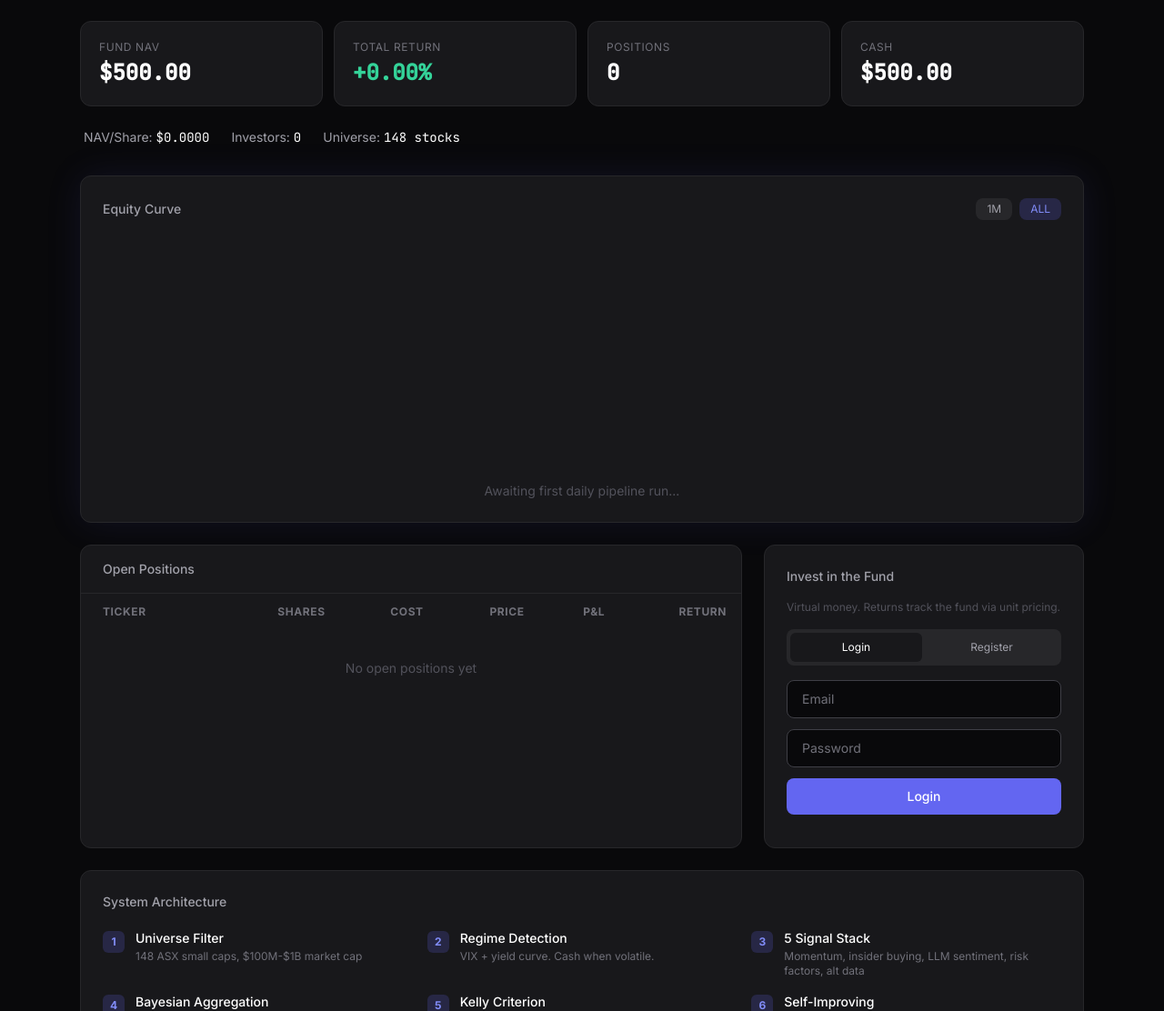
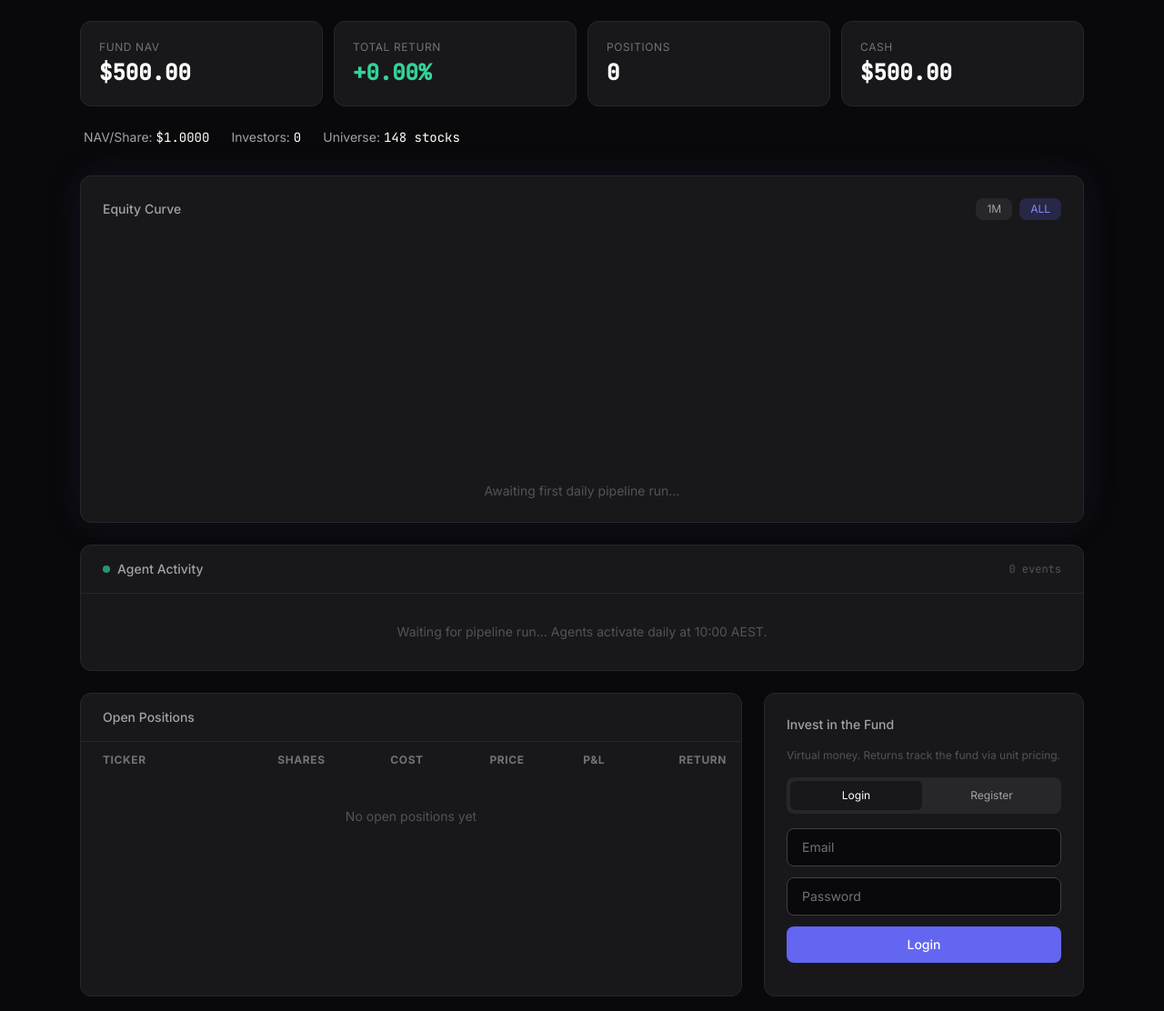
Before and after one commit to Sid00721/claude-portfolio, a FastAPI app: page / in a window 1280 px wide. Shown: the part 57-1169 px from the top of the page at 91% size. Run offline with FastAPI, Linux system fonts and the light colour scheme; data comes from the database, SQL or seed files in the repository; data that the repository does not hold is empty; a map, chart or similar area stays blank; some libraries are stand-ins or nearby versions.

Commit message:
Add live activity feed showing agent thinking
- Activity feed on dashboard shows real-time system actions
- Pipeline logs every step: scanning, regime detection, signals, trades
- Polling every 10s for live updates
- Auto-init fund state tables on deploy (fixes 500 errors)
- Icons + color coding by severity (info/success/warning/alert)

Co-Authored-By: Claude Opus 4.7 (1M context) <noreply@anthropic.com>

```diff
--- /dev/null
+++ b/data/activity.py
@@ -0,0 +1,42 @@
+"""
+Activity Feed — logs every action the system takes so users can watch it think.
+"""
+
+import json
+from datetime import datetime
+from data.db import get_db
+
+
+def log_activity(category: str, title: str, detail: str = "", ticker: str = "", severity: str = "info"):
+    """
+    Log a system activity.
+
+    Categories: scan, signal, regime, trade, news, error
+    Severity: info, success, warning, alert
+    """
+    with get_db() as conn:
+        conn.execute(
+            """INSERT INTO activity_feed (category, title, detail, ticker, severity, created_at)
+               VALUES (?, ?, ?, ?, ?, ?)""",
+            (category, title, detail, ticker, severity, datetime.now().isoformat()),
+        )
+
+
+def get_recent_activity(limit: int = 50) -> list[dict]:
+    """Get recent activity feed entries."""
+    with get_db() as conn:
+        rows = conn.execute(
+            "SELECT * FROM activity_feed ORDER BY created_at DESC LIMIT ?",
+            (limit,),
+        ).fetchall()
+    return [dict(r) for r in rows]
+
+
+def get_activity_since(since_iso: str, limit: int = 20) -> list[dict]:
+    """Get activity since a specific timestamp (for polling)."""
+    with get_db() as conn:
+        rows = conn.execute(
+            "SELECT * FROM activity_feed WHERE created_at > ? ORDER BY created_at DESC LIMIT ?",
+            (since_iso, limit),
+        ).fetchall()
+    return [dict(r) for r in rows]
--- a/data/db.py
+++ b/data/db.py
@@ -141,6 +141,17 @@ def init_db():
                 value TEXT
             );
 
+            CREATE TABLE IF NOT EXISTS activity_feed (
+                id INTEGER PRIMARY KEY AUTOINCREMENT,
+                category TEXT NOT NULL,
+                title TEXT NOT NULL,
+                detail TEXT DEFAULT '',
+                ticker TEXT DEFAULT '',
+                severity TEXT DEFAULT 'info',
+                created_at TEXT DEFAULT (datetime('now'))
+            );
+
+            CREATE INDEX IF NOT EXISTS idx_activity_created ON activity_feed(created_at);
             CREATE INDEX IF NOT EXISTS idx_trades_ticker ON trades(ticker);
             CREATE INDEX IF NOT EXISTS idx_trades_status ON trades(status);
             CREATE INDEX IF NOT EXISTS idx_signal_states_date ON signal_states(date);
@@ -150,4 +161,18 @@ def init_db():
         """)
 
 
+def ensure_fund_state():
+    """Ensure fund seed state exists."""
+    with get_db() as conn:
+        conn.execute("CREATE TABLE IF NOT EXISTS paper_state (key TEXT PRIMARY KEY, value TEXT)")
+        conn.execute("CREATE TABLE IF NOT EXISTS paper_positions (ticker TEXT PRIMARY KEY, quantity INTEGER, avg_cost REAL)")
+        row = conn.execute("SELECT value FROM paper_state WHERE key='cash'").fetchone()
+        if row is None:
+            conn.execute("INSERT INTO paper_state (key, value) VALUES ('cash', '500.0')")
+        seed = conn.execute("SELECT value FROM fund_state WHERE key='seed_shares'").fetchone()
+        if seed is None:
+            conn.execute("INSERT INTO fund_state (key, value) VALUES ('seed_shares', '500.0')")
+
+
 init_db()
+ensure_fund_state()
--- a/web/app.py
+++ b/web/app.py
@@ -23,6 +23,7 @@ from data.fund import (
     register_investor, authenticate_investor, deposit, withdraw,
     get_investor_portfolio, get_fund_overview, get_nav_per_share,
 )
+from data.activity import get_recent_activity, get_activity_since
 
 
 def run_pipeline_job():
@@ -186,6 +187,13 @@ async def api_universe():
     return {"stocks": [dict(r) for r in rows], "count": len(rows)}
 
 
+@app.get("/api/activity")
+async def api_activity(since: str = ""):
+    if since:
+        return {"events": get_activity_since(since)}
+    return {"events": get_recent_activity(50)}
+
+
 # ─── Fund API ──────────────────────────────────────────────────────────────────
 
 @app.get("/api/fund")
--- a/web/templates/index.html
+++ b/web/templates/index.html
@@ -88,6 +88,22 @@
                 <canvas id="equity-chart"></canvas>
             </div>
             <p class="text-center text-zinc-600 text-sm mt-4" id="chart-empty">Awaiting first daily pipeline run...</p>
+        </div>
+
+        <!-- Live Activity Feed -->
+        <div class="bg-surface-2 border border-zinc-800 rounded-xl mb-6 overflow-hidden">
+            <div class="px-6 py-4 border-b border-zinc-800 flex items-center justify-between">
+                <div class="flex items-center gap-2">
+                    <div class="w-2 h-2 rounded-full bg-emerald-400 animate-pulse"></div>
+                    <h2 class="text-sm font-medium text-zinc-400">Agent Activity</h2>
+                </div>
+                <span class="text-xs text-zinc-600 mono" id="feed-count">0 events</span>
+            </div>
+            <div class="max-h-80 overflow-y-auto" id="activity-feed">
+                <div class="px-6 py-8 text-center text-zinc-600 text-sm">
+                    Waiting for pipeline run... Agents activate daily at 10:00 AEST.
+                </div>
+            </div>
         </div>
 
         <!-- Two Column: Positions + Invest -->
@@ -337,6 +353,69 @@
         loadData();
         setInterval(loadData, 30000);
 
+        // ─── Activity Feed ────────────────────────────────────────
+        let lastActivityTime = '';
+
+        const categoryIcons = {
+            scan: '<svg class="w-4 h-4" fill="none" stroke="currentColor" viewBox="0 0 24 24"><path stroke-linecap="round" stroke-linejoin="round" stroke-width="2" d="M21 21l-6-6m2-5a7 7 0 11-14 0 7 7 0 0114 0z"/></svg>',
+            signal: '<svg class="w-4 h-4" fill="none" stroke="currentColor" viewBox="0 0 24 24"><path stroke-linecap="round" stroke-linejoin="round" stroke-width="2" d="M13 10V3L4 14h7v7l9-11h-7z"/></svg>',
+            regime: '<svg class="w-4 h-4" fill="none" stroke="currentColor" viewBox="0 0 24 24"><path stroke-linecap="round" stroke-linejoin="round" stroke-width="2" d="M9 19v-6a2 2 0 00-2-2H5a2 2 0 00-2 2v6a2 2 0 002 2h2a2 2 0 002-2zm0 0V9a2 2 0 012-2h2a2 2 0 012 2v10m-6 0a2 2 0 002 2h2a2 2 0 002-2m0 0V5a2 2 0 012-2h2a2 2 0 012 2v14a2 2 0 01-2 2h-2a2 2 0 01-2-2z"/></svg>',
+            trade: '<svg class="w-4 h-4" fill="none" stroke="currentColor" viewBox="0 0 24 24"><path stroke-linecap="round" stroke-linejoin="round" stroke-width="2" d="M7 16V4m0 0L3 8m4-4l4 4m6 0v12m0 0l4-4m-4 4l-4-4"/></svg>',
+            news: '<svg class="w-4 h-4" fill="none" stroke="currentColor" viewBox="0 0 24 24"><path stroke-linecap="round" stroke-linejoin="round" stroke-width="2" d="M19 20H5a2 2 0 01-2-2V6a2 2 0 012-2h10a2 2 0 012 2v1m2 13a2 2 0 01-2-2V7m2 13a2 2 0 002-2V9a2 2 0 00-2-2h-2"/></svg>',
+            error: '<svg class="w-4 h-4" fill="none" stroke="currentColor" viewBox="0 0 24 24"><path stroke-linecap="round" stroke-linejoin="round" stroke-width="2" d="M12 9v2m0 4h.01m-6.938 4h13.856c1.54 0 2.502-1.667 1.732-3L13.732 4c-.77-1.333-2.694-1.333-3.464 0L3.34 16c-.77 1.333.192 3 1.732 3z"/></svg>',
+        };
+
+        const severityColors = {
+            info: 'text-zinc-400 bg-zinc-800/50',
+            success: 'text-emerald-400 bg-emerald-500/10',
+            warning: 'text-amber-400 bg-amber-500/10',
+            alert: 'text-red-400 bg-red-500/10',
+        };
+
+        async function loadActivity() {
+            try {
+                const url = lastActivityTime ? `/api/activity?since=${encodeURIComponent(lastActivityTime)}` : '/api/activity';
+                const res = await fetch(url);
+                const data = await res.json();
+
+                if (data.events.length === 0 && !lastActivityTime) return;
+
+                const feed = document.getElementById('activity-feed');
+                document.getElementById('feed-count').textContent = `${data.events.length} events`;
+
+                if (data.events.length > 0) {
+                    if (!lastActivityTime) feed.innerHTML = '';
+                    lastActivityTime = data.events[0].created_at;
+
+                    const newHtml = data.events.reverse().map(e => {
+                        const icon = categoryIcons[e.category] || categoryIcons.scan;
+                        const color = severityColors[e.severity] || severityColors.info;
+                        const time = new Date(e.created_at).toLocaleTimeString('en-AU', {hour: '2-digit', minute: '2-digit'});
+                        return `
+                            <div class="px-6 py-3 border-b border-zinc-800/30 hover:bg-surface-3/30 transition flex gap-3 items-start">
+                                <div class="mt-0.5 p-1.5 rounded-md ${color} flex-shrink-0">${icon}</div>
+                                <div class="flex-1 min-w-0">
+                                    <div class="flex items-center gap-2">
+                                        <span class="text-sm text-white font-medium">${e.title}</span>
+                                        ${e.ticker ? `<span class="px-1.5 py-0.5 text-xs rounded bg-surface-3 text-zinc-400 mono">${e.ticker}</span>` : ''}
+                                    </div>
+                                    ${e.detail ? `<p class="text-xs text-zinc-500 mt-0.5 truncate">${e.detail}</p>` : ''}
+                                </div>
+                                <span class="text-xs text-zinc-600 mono flex-shrink-0">${time}</span>
+                            </div>
+                        `;
+                    }).join('');
+
+                    feed.insertAdjacentHTML('afterbegin', newHtml);
+                }
+            } catch (e) {
+                console.error('Activity load error:', e);
+            }
+        }
+
+        loadActivity();
+        setInterval(loadActivity, 10000);
+
         // ─── Fund Auth ────────────────────────────────────────────
         let token = localStorage.getItem('claude_fund_token');
         if (token) showInvestorDashboard();
```
Also changed, not shown: main.py (+50 -34 lines).
